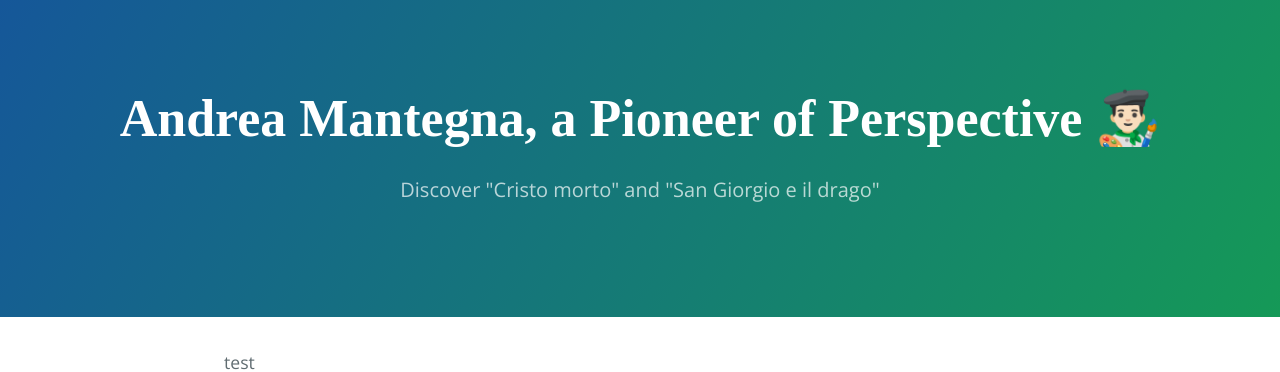
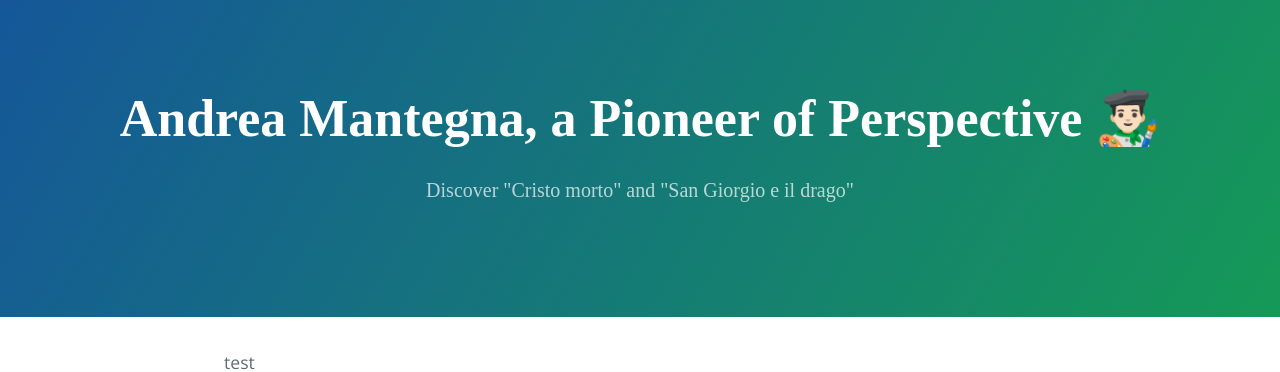
Before and after one commit to KevinITS-site/KevinITS-site.github.io, a Jekyll site: the page built from cristomorto.md, in a window 1280 px wide. Shown: the top 372 px of the page. Built offline with Jekyll 4.4.1, drawn with Linux system fonts in a browser that asks for light colours; our own code applies the rules of GitHub Pages for plain Markdown files.

Commit message:
Update default.html

```diff
--- a/_layouts/default.html
+++ b/_layouts/default.html
@@ -17,7 +17,7 @@
 
     <header class="page-header" role="banner">
       <h1 class="project-name" style="font-family: 'Times New Roman', serif;">{{ page.title | default: site.title | default: site.github.repository_name }}</h1>
-      <h2 class="project-tagline">{{ page.description | default: site.description | default: site.github.project_tagline }}</h2>
+      <h2 class="project-tagline" style="font-family: 'Times New Roman', serif;">{{ page.description | default: site.description | default: site.github.project_tagline }}</h2>
       {% if site.github.is_project_page %}
 
       {% endif %}
```
